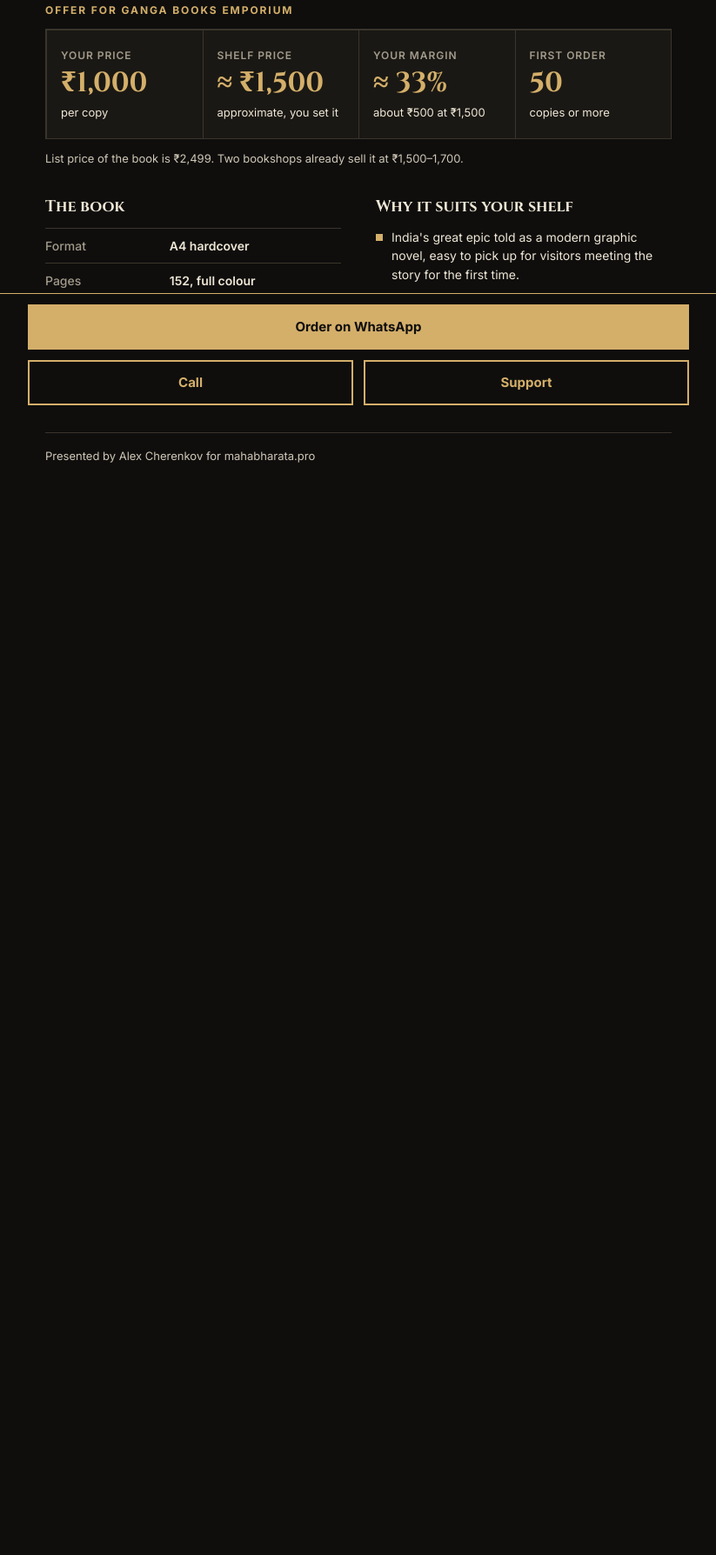
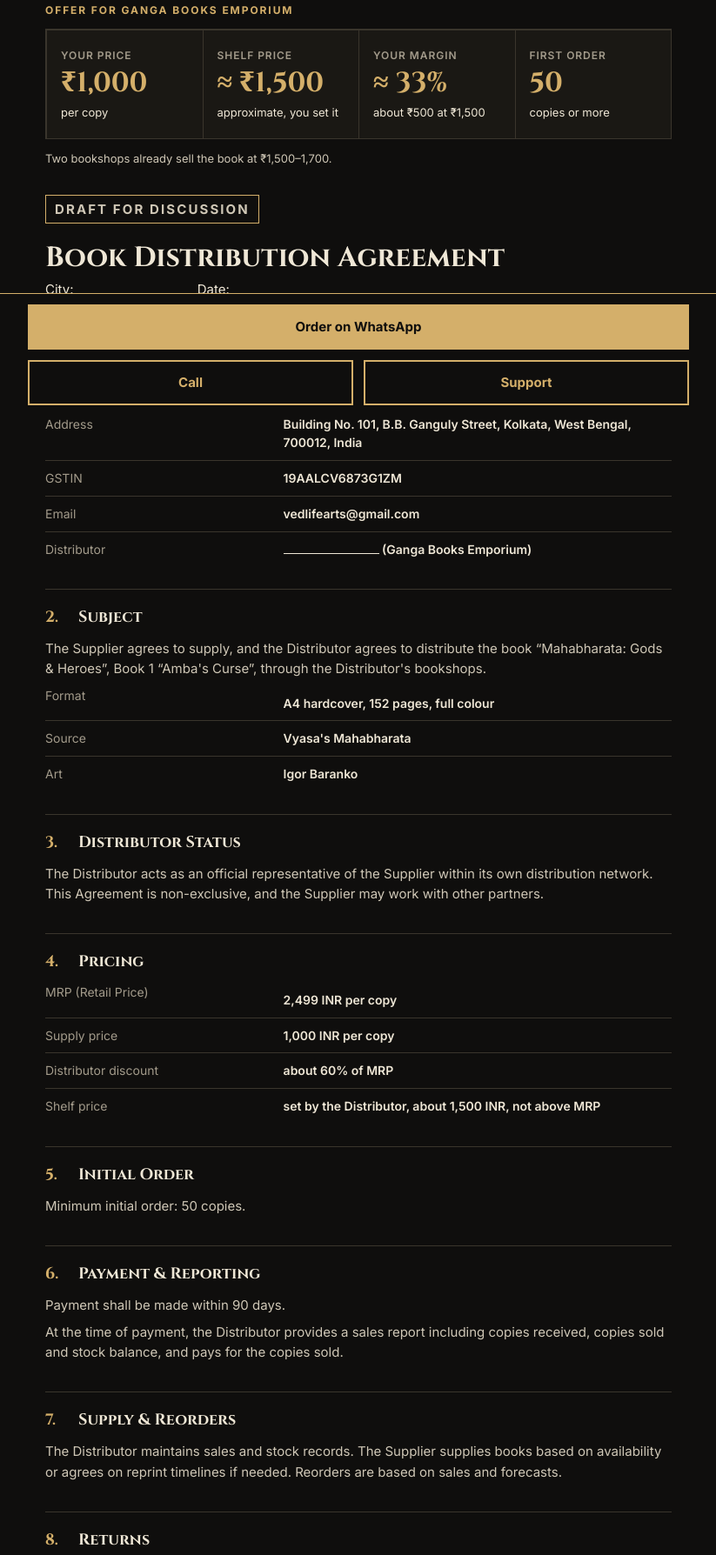
Before and after one commit to cherenkoov/prooloog, a website: page public/demo/mahabharata.html in a window 1280 px wide. Shown: the part 322-2110 px from the top of the page at 87% size, without its empty margins (228-1051 px from the left). Before the commit the page ends 1046 px from the top, so only its background shows below. Drawn offline with Linux system fonts and the light colour scheme.

Commit message:
Mahabharata offer page: lay the offer out as the publisher's distribution agreement
Co-Authored-By: Claude Fable 5.2 <noreply@anthropic.com>
Claude-Session: https://claude.ai/code/session_01ESwb3NX1vke6HNr1ftsgXn

```diff
--- a/public/demo/mahabharata.html
+++ b/public/demo/mahabharata.html
@@ -4,7 +4,7 @@
 <meta charset="utf-8">
 <meta name="theme-color" content="#0F0E0D">
 <meta name="viewport" content="width=device-width, initial-scale=1">
-<title>Mahabharata: Gods &amp; Heroes — offer for Ganga Books Emporium</title>
+<title>Book Distribution Agreement (draft) — Mahabharata: Gods &amp; Heroes for Ganga Books Emporium</title>
 <link rel="stylesheet" href="https://fonts.googleapis.com/css2?family=Cinzel:wght@500;700&family=Inter:wght@400;500;600;700&display=swap">
 <style>
 :root{--bg:#0F0E0D;--panel:#1A1814;--ink:#EFE7D6;--accent:#D4AF6A;--soft:#CFC7B6;--mute:#A39B8B;--gold:#D4AF6A;--line:#3A352C}
@@ -41,6 +41,21 @@ li::before{content:"";flex:0 0 8px;height:8px;margin-top:7px;background:var(--ac
 .btn:hover,.btn:focus-visible{background:var(--ink);border-color:var(--ink);color:var(--bg)}
 footer{font-size:13px;color:var(--soft);border-top:1px solid var(--line);padding-top:16px}
 @media(min-width:640px){.offer{grid-template-columns:repeat(4,minmax(0,1fr))}.cols{grid-template-columns:repeat(2,minmax(0,1fr));gap:40px}}
+.doc{display:flex;flex-direction:column;gap:26px}
+.doc h2{display:flex;gap:12px;align-items:baseline;border-top:1px solid var(--line);padding-top:18px;margin:0 0 10px}
+.doc h2 b{color:var(--accent);font-weight:700;min-width:26px}
+.doc p{margin:0 0 8px;font-size:15px;color:var(--soft)}
+.doc dl{margin:0;display:grid;grid-template-columns:1fr;font-size:14px}
+.doc dt{color:var(--mute);padding-top:9px;border-top:1px solid var(--line)}
+.doc dd{margin:0;padding:2px 0 9px;font-weight:600;overflow-wrap:anywhere}
+.doc dl>dt:first-child{border-top:0;padding-top:0}
+.blank{display:inline-block;min-width:110px;border-bottom:1px solid var(--ink);height:1.1em;vertical-align:baseline}
+.meta{display:flex;flex-wrap:wrap;gap:8px 28px;font-size:15px}
+.draft{display:inline-block;border:1px solid var(--accent);color:var(--accent);font-size:12px;font-weight:700;letter-spacing:.14em;text-transform:uppercase;padding:4px 10px}
+.sign{display:grid;grid-template-columns:1fr;gap:18px;font-size:14px}
+.sign div{border:1px solid var(--line);background:var(--panel);padding:16px;display:flex;flex-direction:column;gap:14px}
+.sign strong{font-size:15px}
+@media(min-width:640px){.doc dl{grid-template-columns:38% 1fr}.doc dt,.doc dd{padding:9px 0;border-top:1px solid var(--line)}.doc dl>dt:first-child,.doc dl>dt:first-child+dd{border-top:0}.sign{grid-template-columns:repeat(2,minmax(0,1fr))}}
 </style>
 </head>
 <body>
@@ -62,31 +77,98 @@ footer{font-size:13px;color:var(--soft);border-top:1px solid var(--line);padding
 <div class="cell"><div class="l">Your margin</div><div class="n">≈ 33%</div><div class="s">about ₹500 at ₹1,500</div></div>
 <div class="cell"><div class="l">First order</div><div class="n">50</div><div class="s">copies or more</div></div>
 </div>
-<p class="note">List price of the book is ₹2,499. Two bookshops already sell it at ₹1,500–1,700.</p>
+<p class="note">Two bookshops already sell the book at ₹1,500–1,700.</p>
 </section>
 
-<section class="cols">
+<section class="doc">
 <div>
-<h2>The book</h2>
-<table>
-<tr><th scope="row">Format</th><td>A4 hardcover</td></tr>
-<tr><th scope="row">Pages</th><td>152, full colour</td></tr>
-<tr><th scope="row">Source</th><td>Vyasa's Mahabharata</td></tr>
-<tr><th scope="row">Art</th><td>Igor Baranko</td></tr>
-<tr><th scope="row">Series</th><td>Book 1</td></tr>
-</table>
+<p class="draft">Draft for discussion</p>
+<h1 style="font-size:clamp(24px,6.5vw,32px);margin-top:14px">Book Distribution Agreement</h1>
+<div class="meta"><span>City: <span class="blank"></span></span><span>Date: <span class="blank"></span></span></div>
 </div>
+
 <div>
-<h2>Why it suits your shelf</h2>
-<ul>
-<li><span>India's great epic told as a modern graphic novel, easy to pick up for visitors meeting the story for the first time.</span></li>
-<li><span>A large hardcover that works as a gift and as a keepsake of the journey.</span></li>
-<li><span>The first book of a series, so readers have a reason to return.</span></li>
-</ul>
+<h2><b>1.</b>Parties</h2>
+<dl>
+<dt>Supplier (Publisher)</dt><dd>VEDLIFE (OPC) PRIVATE LIMITED</dd>
+<dt>Address</dt><dd>Building No. 101, B.B. Ganguly Street, Kolkata, West Bengal, 700012, India</dd>
+<dt>GSTIN</dt><dd>19AALCV6873G1ZM</dd>
+<dt>Email</dt><dd>vedlifearts@gmail.com</dd>
+<dt>Distributor</dt><dd><span class="blank"></span> (Ganga Books Emporium)</dd>
+</dl>
+</div>
+
+<div>
+<h2><b>2.</b>Subject</h2>
+<p>The Supplier agrees to supply, and the Distributor agrees to distribute the book “Mahabharata: Gods &amp; Heroes”, Book 1 “Amba's Curse”, through the Distributor's bookshops.</p>
+<dl>
+<dt>Format</dt><dd>A4 hardcover, 152 pages, full colour</dd>
+<dt>Source</dt><dd>Vyasa's Mahabharata</dd>
+<dt>Art</dt><dd>Igor Baranko</dd>
+</dl>
+</div>
+
+<div>
+<h2><b>3.</b>Distributor Status</h2>
+<p>The Distributor acts as an official representative of the Supplier within its own distribution network. This Agreement is non-exclusive, and the Supplier may work with other partners.</p>
+</div>
+
+<div>
+<h2><b>4.</b>Pricing</h2>
+<dl>
+<dt>MRP (Retail Price)</dt><dd>2,499 INR per copy</dd>
+<dt>Supply price</dt><dd>1,000 INR per copy</dd>
+<dt>Distributor discount</dt><dd>about 60% of MRP</dd>
+<dt>Shelf price</dt><dd>set by the Distributor, about 1,500 INR, not above MRP</dd>
+</dl>
+</div>
+
+<div>
+<h2><b>5.</b>Initial Order</h2>
+<p>Minimum initial order: 50 copies.</p>
+</div>
+
+<div>
+<h2><b>6.</b>Payment &amp; Reporting</h2>
+<p>Payment shall be made within 90 days.</p>
+<p>At the time of payment, the Distributor provides a sales report including copies received, copies sold and stock balance, and pays for the copies sold.</p>
+</div>
+
+<div>
+<h2><b>7.</b>Supply &amp; Reorders</h2>
+<p>The Distributor maintains sales and stock records. The Supplier supplies books based on availability or agrees on reprint timelines if needed. Reorders are based on sales and forecasts.</p>
+</div>
+
+<div>
+<h2><b>8.</b>Returns</h2>
+<p>Unsold books may be returned in resalable condition, subject to mutual agreement.</p>
+</div>
+
+<div>
+<h2><b>9.</b>Promotion</h2>
+<p>Both parties may support promotion, including in-store placement, marketing materials, events, presentations, and book signings. Promotion may be carried out jointly.</p>
+</div>
+
+<div>
+<h2><b>10.</b>Term</h2>
+<p>This Agreement is valid for 12 months and may be extended by mutual agreement.</p>
+</div>
+
+<div>
+<h2><b>11.</b>General</h2>
+<p>Both parties act in good faith. Any matters or disputes are resolved through mutual discussion and applicable law.</p>
+</div>
+
+<div>
+<h2><b>12.</b>Signatures</h2>
+<div class="sign">
+<div><strong>Supplier</strong><span>Signature: <span class="blank"></span></span><span>Date: <span class="blank"></span></span></div>
+<div><strong>Distributor</strong><span>Name: <span class="blank"></span></span><span>Signature: <span class="blank"></span></span><span>Date: <span class="blank"></span></span></div>
+</div>
 </div>
 </section>
 
-<footer>Presented by Alex Cherenkov for mahabharata.pro</footer>
+<footer>Presented by Alex Cherenkov for mahabharata.pro. This page is a draft for discussion; the signed paper agreement is the binding one.</footer>
 </main>
 
 <!-- CONTACTS: interim links are the publisher contacts from mahabharata.pro; replace with the purchase and support contacts when known -->
```
